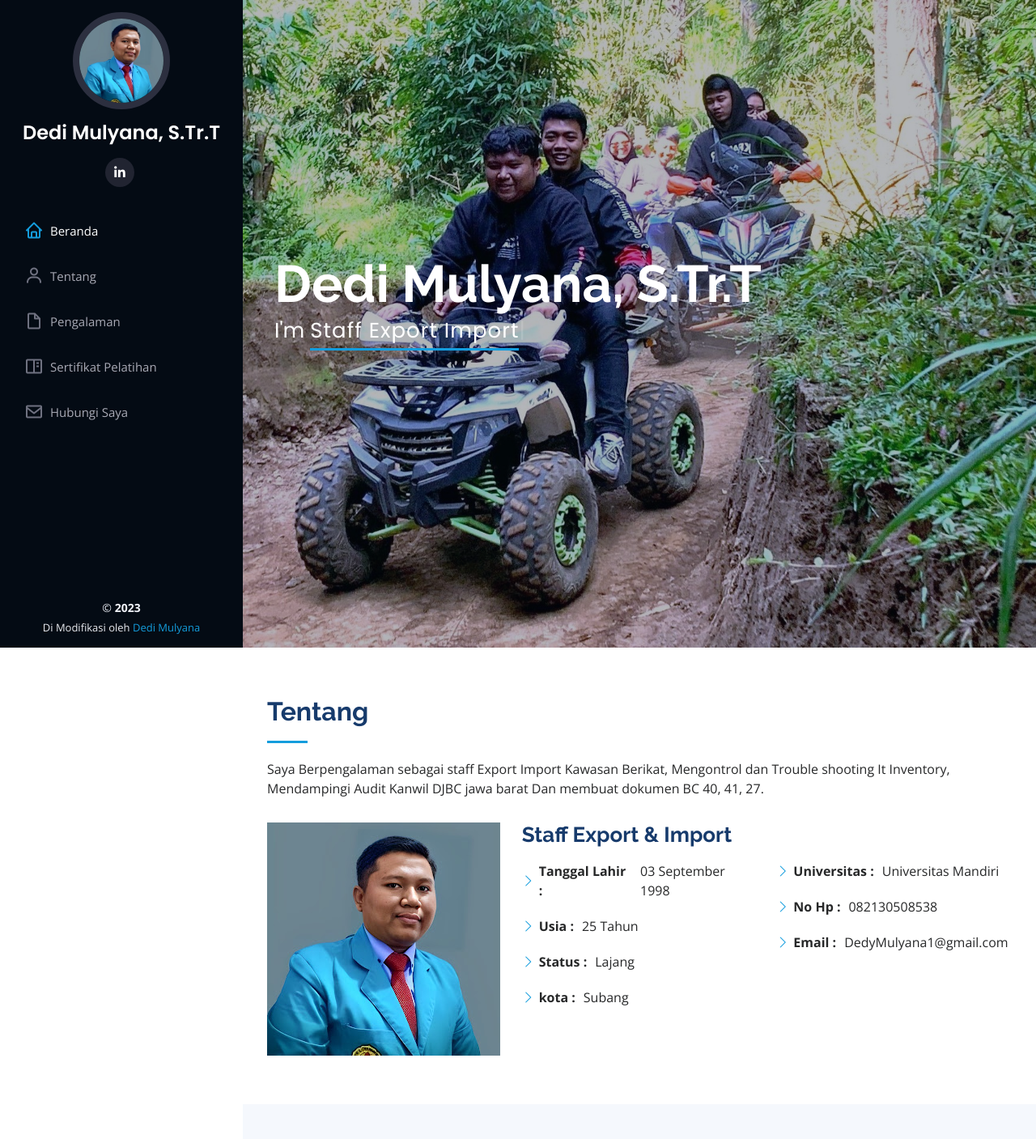
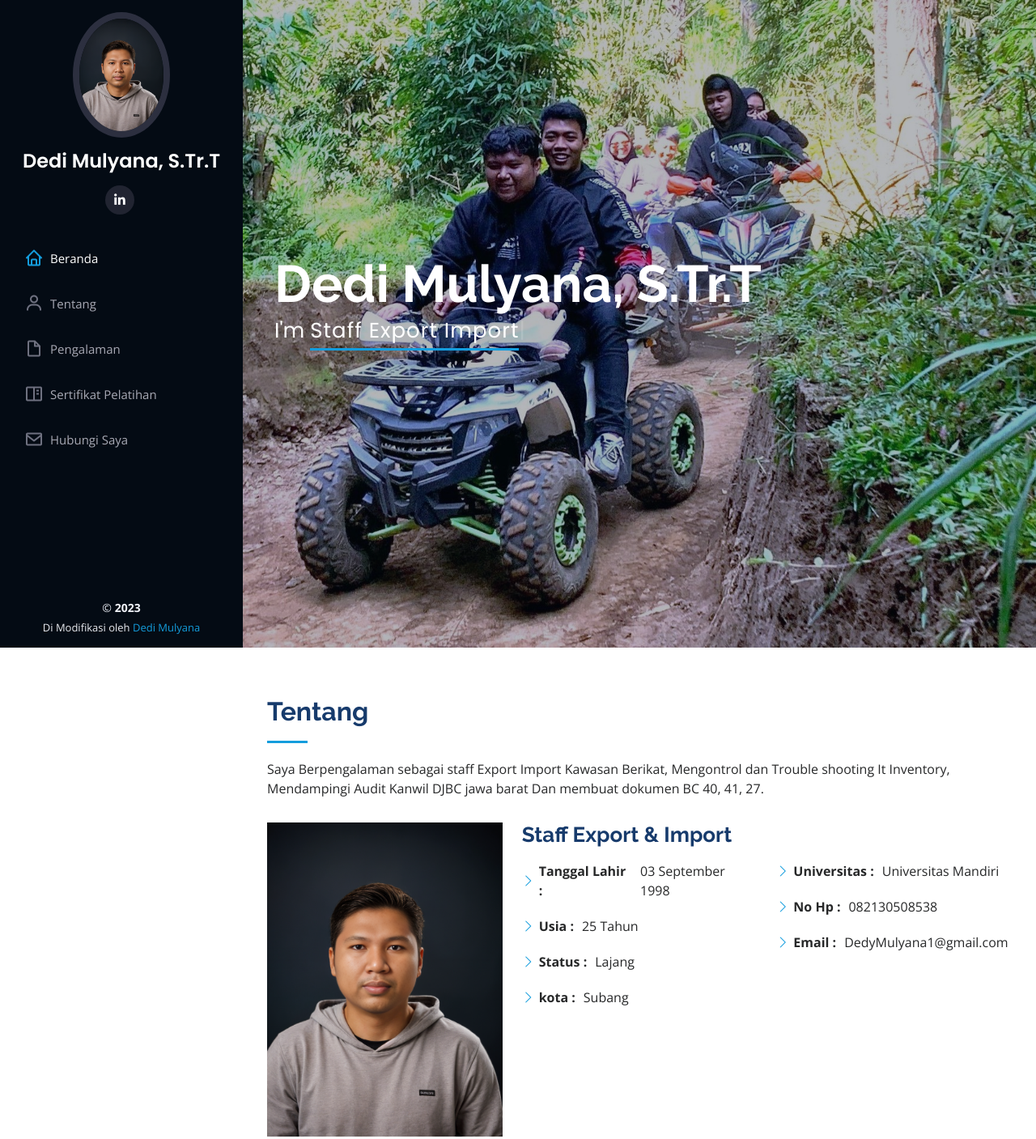
Before and after one commit to dedi98/dedimulyana.github.io, a plain HTML site: page index.html in a window 1280 px wide. Shown: the top 1407 px of the page at 81% size. Drawn offline with nearby package versions, Linux system fonts and the light colour scheme.

Commit message:
Update index.html
ganti pp

```diff
--- a/index.html
+++ b/index.html
@@ -40,7 +40,7 @@
     <div class="d-flex flex-column">
 
       <div class="profile">
-        <img src="assets/img/profile-img.jpg" alt="" class="img-fluid rounded-circle">
+        <img src="assets/img/profile-img.jpg.png" alt="" class="img-fluid rounded-circle">
         <h1 class="text-light"><a href="index.html">Dedi Mulyana, S.Tr.T</a></h1>
         <div class="social-links mt-3 text-center">
           <a href="https://www.linkedin.com/in/dedi-mulyana-501ba4139/" class="linkedin"><i class="bx bxl-linkedin"></i></a>
@@ -80,7 +80,7 @@
 
         <div class="row">
           <div class="col-lg-4" data-aos="fade-right">
-            <img src="assets/img/profile-img.jpg" class="img-fluid" alt="">
+            <img src="assets/img/profile-img.jpg.png" class="img-fluid" alt="">
           </div>
           <div class="col-lg-8 pt-4 pt-lg-0 content" data-aos="fade-left">
             <h3>Staff Export &amp; Import</h3>
```
